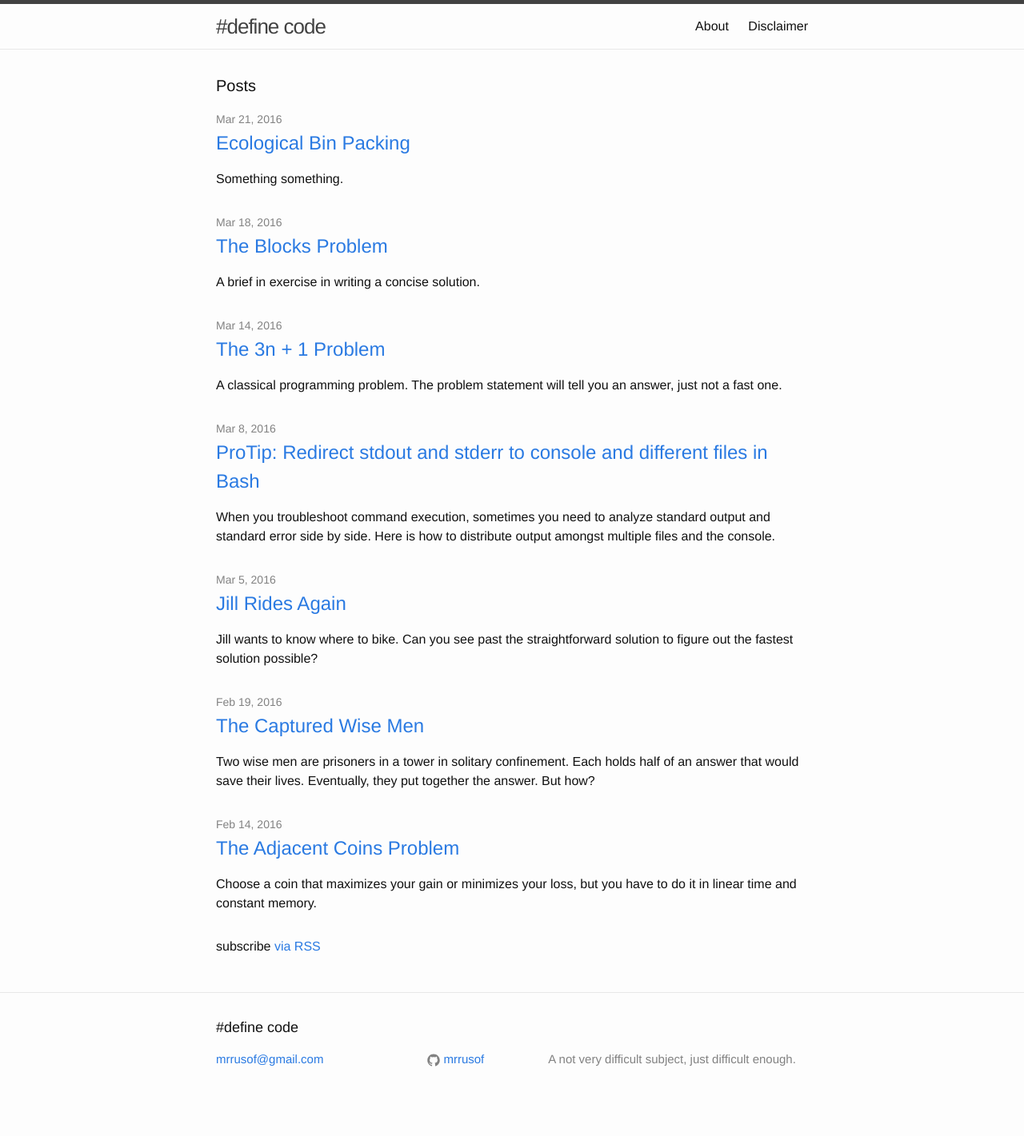
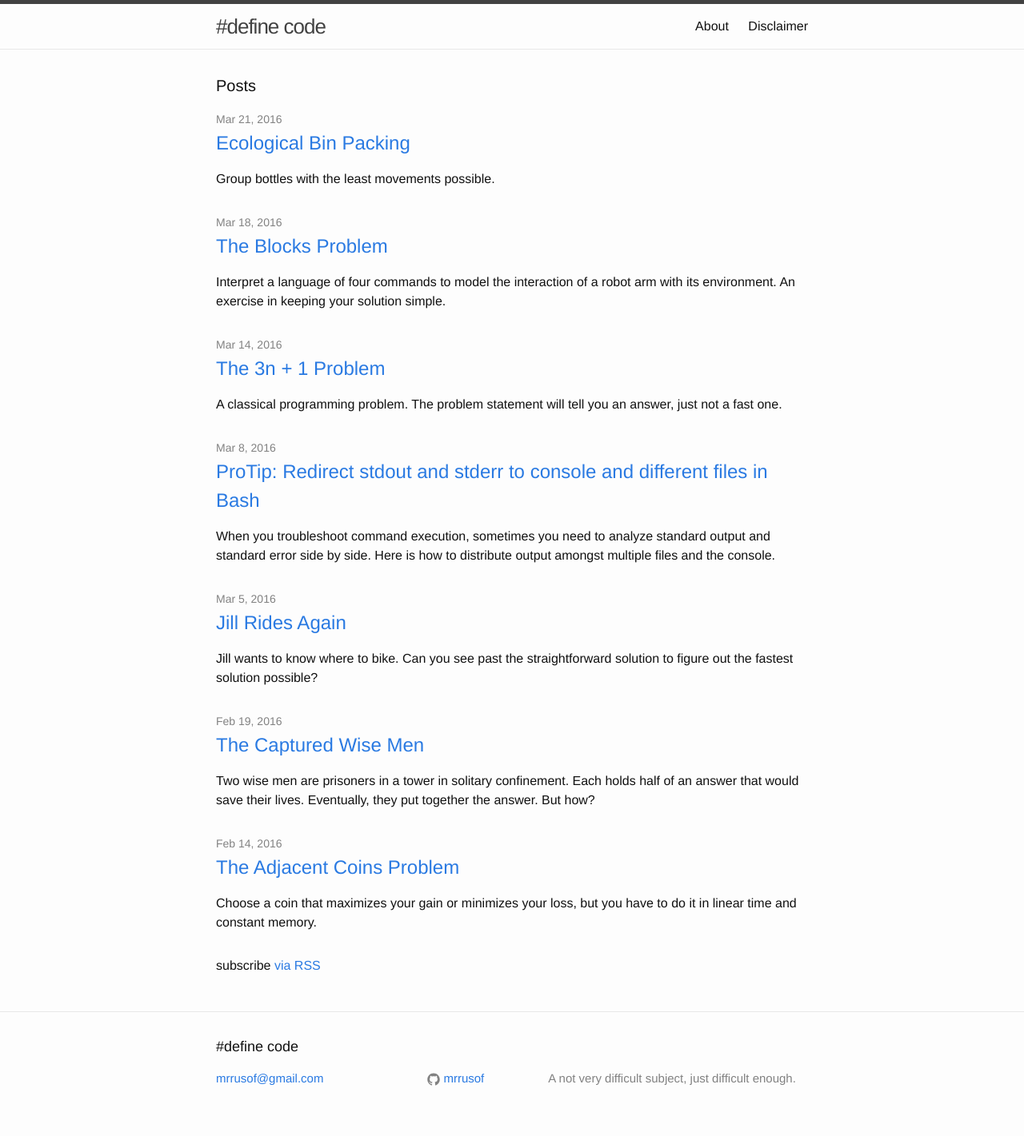
Before and after one commit to mrrusof/mrrusof.github.io, a Jekyll site: the page built from index.html, in a window 1280 px wide. Shown: the whole page at 80% size. Built offline with Jekyll 4.4.1, drawn with Linux system fonts in a browser that asks for light colours; before the commit the page ends 1397 px from its top, so only the background shows below that.

Commit message:
Provide better summaries for Blocks Problem and Ecological Bin Packing.

```diff
--- a/_posts/2016-03-18-the-blocks-problem.markdown
+++ b/_posts/2016-03-18-the-blocks-problem.markdown
@@ -3,7 +3,7 @@ layout: post
 title: 'The Blocks Problem'
 date: 2016-03-18
 author: Ruslán Ledesma-Garza
-summary: 'A brief in exercise in writing a concise solution.'
+summary: 'Interpret a language of four commands to model the interaction of a robot arm with its environment. An exercise in keeping your solution simple.'
 ---
 
 The Blocks Problem is [problem 101 in the UVa Online
--- a/_posts/2016-03-21-ecological-bin-packing.markdown
+++ b/_posts/2016-03-21-ecological-bin-packing.markdown
@@ -3,7 +3,7 @@ layout: post
 title: Ecological Bin Packing
 date: 2016-03-21
 author: Ruslán Ledesma-Garza
-summary: Something something.
+summary: 'Group bottles with the least movements possible.'
 ---
 
 The Blocks Problem is [problem 102 in the UVa Online
```
